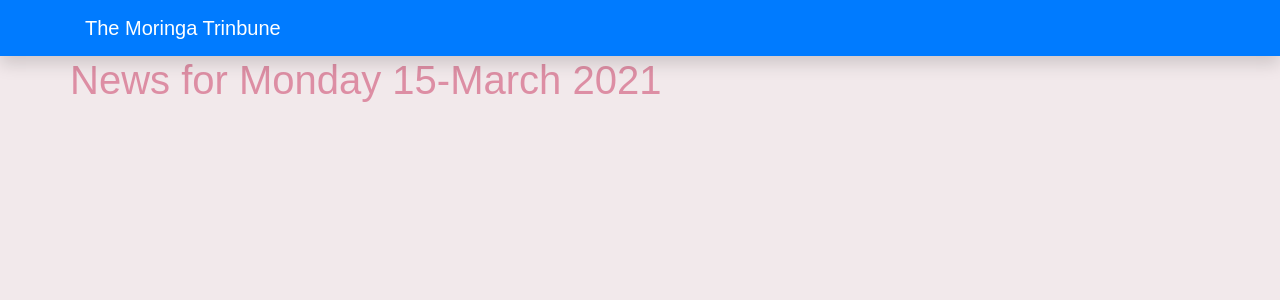
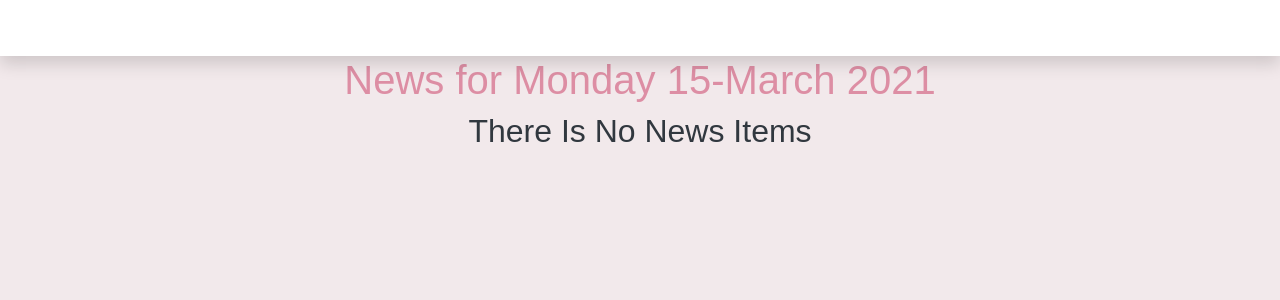
Before and after one commit to NgatiaJeffers/Django-Beginner, a Django app: page / in a window 1280 px wide. Shown: the top 300 px of the page. Run offline with Django 3.2, Linux system fonts and the light colour scheme; some libraries are stand-ins or nearby versions.

Commit message:
Migrate the tables

```diff
--- a/news/models.py
+++ b/news/models.py
@@ -26,3 +26,8 @@
     editor = models.ForeignKey(Editor, on_delete = models.CASCADE,)
     tags = models.ManyToManyField(tags)
     pub_date = models.DateTimeField(auto_now_add = True)
+
+    @classmethod
+    def days_news(cls, date):
+        news = cls.objects.filter(pub_date_date = date)
+        return news
--- a/news/templates/all-news/base.html
+++ b/news/templates/all-news/base.html
@@ -22,7 +22,7 @@
     {% include "navbar.html" %}
 
     {% block content %}
-    <div class="container">
+    <div class="container d-flex justify-content-center">
         <div class="row">
             <h1 class="text-center">News for {{ date|date:"l d-F Y"}}</h1>
         </div>
--- a/news/templates/all-news/today-news.html
+++ b/news/templates/all-news/today-news.html
@@ -2,4 +2,21 @@
 
 {% block content %}
 {{block.super}}
+
+<div class="container d-flex justify-content-center">
+    <!-- Looping through news -->
+    {% for news_item in news %}
+    <div class="row">
+        <!-- Displayng news articles -->
+        <div class="col-md-6">
+            <h2 class="breadcrumb text-class shadow-lg bg-white">{{ news_item.title }}</h2>
+        </div>
+    </div>
+    {% empty %}
+    <div class="row">
+        <h2 class="text-center">There Is No News Items</h2>
+    </div>
+    {% endfor %}
+</div>
+
 {% endblock %}
--- a/news/tests.py
+++ b/news/tests.py
@@ -22,6 +22,7 @@
 class ArticleTestCase(TestCase):
 
     def setUp(self):
+        # Creating a new editor snd saving it
         self.dev = Editor(first_name = 'Dev', last_name = 'Gakuya', email = 'devgakuya@gmail.com')
         self.dev.save_editor()
 
@@ -29,20 +30,24 @@
         self.new_tag = tags(name = 'testing')
         self.new_tag.save()
 
+        # Creatitng a new article
         self.new_article = Article(title = 'Tech World', post = 'Talk is cheap show me the code', editor = self.dev)
         self.new_article.save()
 
         self.new_article.tags.add(self.new_tag)
 
+        # Deleting all instances
         def tearDown(self):
             Editor.objects.all().delete()
             tags.objects.all().delete()
             Article.objects.all().delete()
 
+        # Creating a test for the days article
         def test_get_news_today(self):
             today_news = Article.todays_news()
             self.assertTrue(len(today_news) > 0)
 
+        # Geting the days date
         def test_get_news_by_date(self):
             test_date = '2021-03-16'
             date = dt.datetime.strptime(test_date, '%Y-%m-%d').date()
--- a/news/views.py
+++ b/news/views.py
@@ -1,6 +1,7 @@
 from django.shortcuts import render, redirect
 from django.http import HttpResponse, Http404
 import datetime as dt
+from .models import Article
 
 # Create your views here.
 def news_of_day(request):
@@ -15,11 +16,17 @@
         date = dt.datetime.strptime(past_date, '%Y-%m-%d').date()
 
     except ValueError:
-        # Raise 404 error when ValueError is thrown
+        # Raise 422 error when ValueError is thrown
         raise Http404()
         assert False
 
     if date == dt.date.today():
         return redirect(news_of_day)
 
-    return render(request, "all-news/past-news.html", {"date": date})
+    news = Article.days_news(date)
+    return render(request, "all-news/past-news.html", {"date": date, "news": news})
+
+def news_today(request):
+    date = dt.date.today()
+    news = Article.today_news()
+    return render(request, 'all-news/today-news.html', {"date": date, "news": news})
--- a/static/css/basenews.css
+++ b/static/css/basenews.css
@@ -10,6 +10,23 @@
     color: #31383F;
 }
 
+.navbar {
+    background-color: #fff !important;
+    color: #31383F;
+}
+
+.navbar-brand {
+    color: #DD8EA4;
+}
+
 h1 {
     color: #DD8EA4;
 }
+
+.breadcrumb {
+    padding: 15px;
+    font-size: 15px;
+    color: #fff !important;
+    letter-spacing: 1px;
+    border-radius: 8px !important
+}
```
Also changed, not shown: news/templates/all-news/past-news.html (+17 -0 lines).
